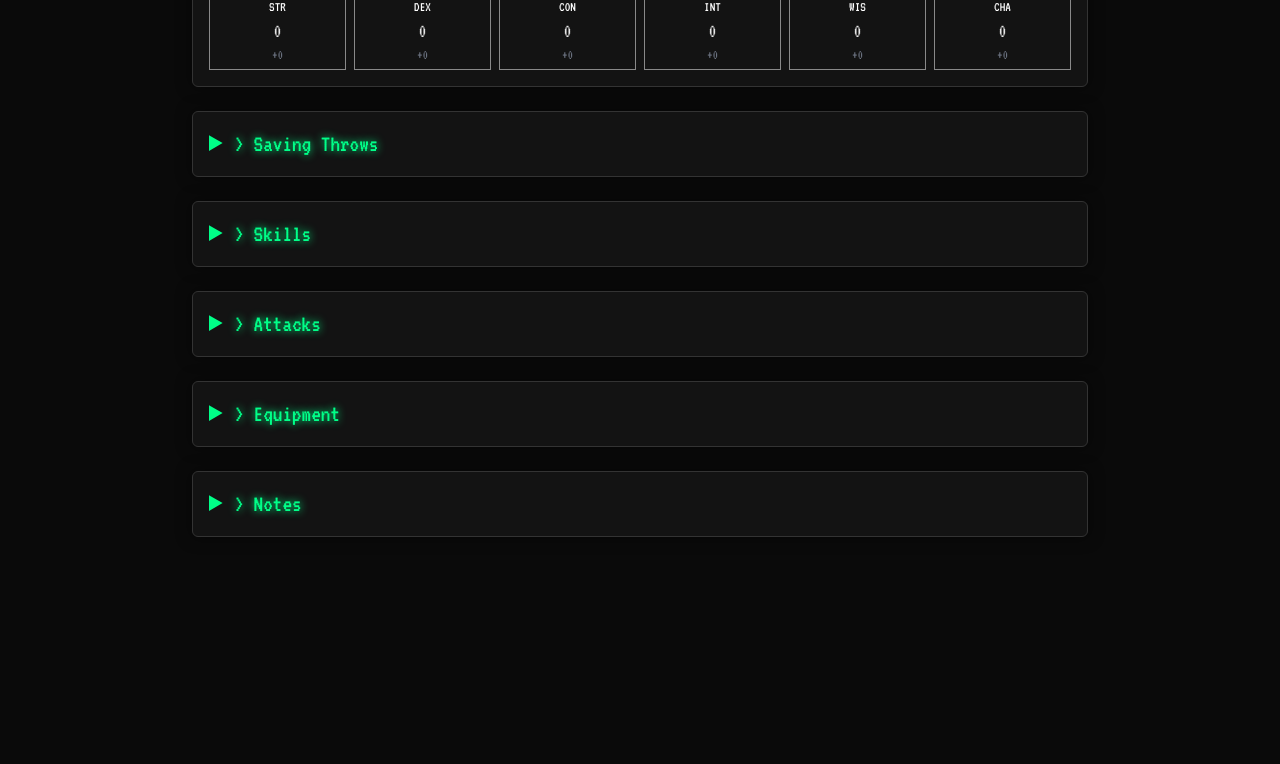
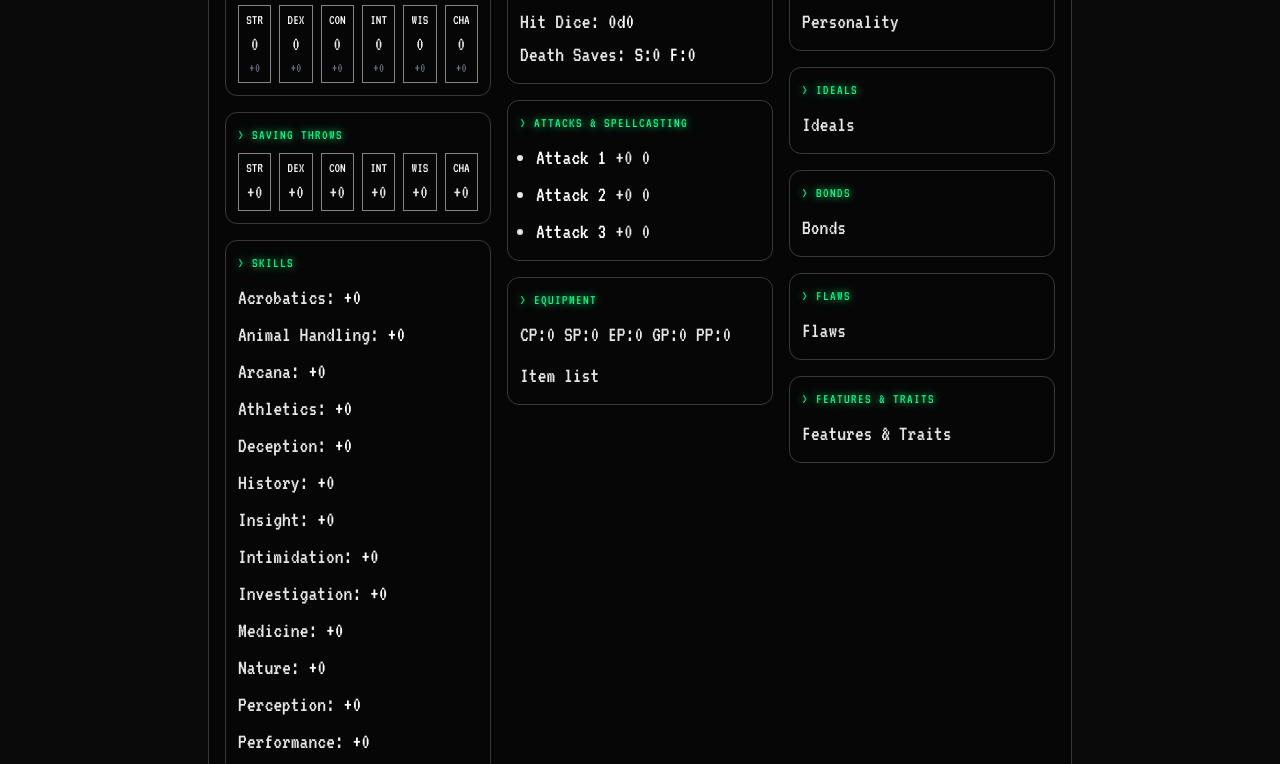
Before and after one commit to SilverBits1001/dnd-shop, a plain HTML site: page character.html in a window 1280 px wide. Shown: the part 475-1239 px from the top of the page. Before the commit the page ends 1108 px from the top, so only its background shows below. Drawn offline with nearby package versions, Linux system fonts and the light colour scheme.

Commit message:
feat: redesign character sheet layout

```diff
--- a/character.html
+++ b/character.html
@@ -153,64 +153,90 @@
             ? `CP:${data.equipment.money.cp || 0} SP:${data.equipment.money.sp || 0} EP:${data.equipment.money.ep || 0} GP:${data.equipment.money.gp || 0} PP:${data.equipment.money.pp || 0}`
             : "";
 
-        const imgSrc =
-          data.avatarUrl || "https://i.imgur.com/zLRhJXx.png";
-        const hpValue = data.combat?.hp ? `${data.combat.hp.current ?? "-"}/${data.combat.hp.max ?? "-"}` : "-";
-        const statsLine = `Armor Class: <span class="text-item-name">${data.combat?.ac ?? "-"}</span> | Initiative: <span class="text-item-name">${data.combat?.initiative ?? "-"}</span> | Hit Points: <span class="text-item-name">${hpValue}</span> | Speed: <span class="text-item-name">${data.combat?.speed ?? "-"}</span>`;
+          const imgSrc = data.avatarUrl || "https://i.imgur.com/zLRhJXx.png";
+          const hpValue = data.combat?.hp
+            ? `${data.combat.hp.current ?? "-"} / ${data.combat.hp.max ?? "-"}`
+            : "-";
 
           document.getElementById("sheet-container").innerHTML = `
-                <section class="cli-window">
-                    <div class="flex flex-col md:flex-row md:items-center gap-4">
-                        <img src="${imgSrc}" alt="${data.charname || "Character"} image" class="w-full md:w-1/3 aspect-square object-cover border border-white/50 max-w-[12rem] md:max-w-[16rem] mx-auto md:mx-0" />
-                        <div class="flex-1 text-center md:text-left">
-                            <h2 class="text-2xl text-header">${data.charname || "Unknown Adventurer"}</h2>
+          <div class="max-w-6xl mx-auto px-4">
+            <div class="flex items-center gap-2 text-sm text-header mb-4">
+              <span class="inline-block w-2 h-2 rounded-full bg-green-500 shadow-[0_0_8px_rgba(0,255,136,0.8)]"></span>
+              <span class="tracking-widest">charsheet$</span>
+              <span class="text-dim">cat ./dnd/character.json</span>
+            </div>
+            <div class="rounded-2xl border border-white/20 p-4 bg-black/40">
+              <div class="grid grid-cols-1 md:grid-cols-3 gap-4">
+                <div class="flex justify-center md:justify-start">
+                  <img src="${imgSrc}" alt="${data.charname || "Character"} image" class="w-full max-w-xs aspect-square object-cover border border-white/50 rounded-lg" />
+                </div>
+                <div class="md:col-span-2 flex flex-col justify-center text-center md:text-left space-y-2">
+                  <h2 class="text-3xl text-header">${data.charname || "Unknown Adventurer"}</h2>
                   <p class="text-dim">${[data.classlevel, data.race, data.alignment].filter(Boolean).join(" | ")}</p>
-                            <p class="mt-2 text-2xl">${statsLine}</p>
+                  <p>AC: <span class="text-item-name">${data.combat?.ac ?? "-"}</span> | Initiative: <span class="text-item-name">${data.combat?.initiative ?? "-"}</span> | HP: <span class="text-item-name">${hpValue}</span> | Speed: <span class="text-item-name">${data.combat?.speed ?? "-"}</span></p>
                 </div>
               </div>
-                </section>
-                <section class="cli-window">
-                    <h3 class="text-2xl text-header mb-2">> Abilities</h3>
+              <div class="grid grid-cols-1 md:grid-cols-3 gap-4 mt-6">
+                <div class="space-y-4">
+                  <div class="border border-white/20 rounded-xl p-3">
+                    <h3 class="text-sm text-header mb-2 uppercase tracking-widest">&gt; Attributes</h3>
                     <div class="grid grid-cols-3 sm:grid-cols-6 gap-2">${abilities}</div>
-                </section>
-                <details class="cli-window">
-                    <summary class="text-2xl text-header cursor-pointer">> Saving Throws</summary>
-                    <div class="mt-4"><div class="grid grid-cols-3 sm:grid-cols-6 gap-2">${saveBoxes}</div></div>
-                </details>
-                <details class="cli-window">
-                    <summary class="text-2xl text-header cursor-pointer">> Skills</summary>
-                    <div class="mt-4 space-y-1">
+                  </div>
+                  <div class="border border-white/20 rounded-xl p-3">
+                    <h3 class="text-sm text-header mb-2 uppercase tracking-widest">&gt; Saving Throws</h3>
+                    <div class="grid grid-cols-3 sm:grid-cols-6 gap-2">${saveBoxes}</div>
+                  </div>
+                  <div class="border border-white/20 rounded-xl p-3">
+                    <h3 class="text-sm text-header mb-2 uppercase tracking-widest">&gt; Skills</h3>
+                    <div class="space-y-1">
                       ${skills || '<p class="text-dim">No skill data.</p>'}
-                        ${data.passiveperception ? `<div>Passive Perception: <span class="text-item-name">${data.passiveperception}</span></div>` : ""}
-                        ${data.otherprofs ? `<div>Other Profs: <span class="text-item-name">${data.otherprofs}</span></div>` : ""}
+                      ${data.passiveperception ? `<p>Passive Perception: <span class="text-item-name">${data.passiveperception}</span></p>` : ""}
+                      ${data.otherprofs ? `<p>Other Profs: <span class="text-item-name">${data.otherprofs}</span></p>` : ""}
                     </div>
-                </details>
-                <details class="cli-window">
-
-                    <summary class="text-2xl text-header cursor-pointer">> Attacks</summary>
-                    <ul class="mt-4 list-disc pl-5">
-                        ${attacks || '<li class="text-dim">No attacks.</li>'}
-                    </ul>
+                  </div>
+                </div>
+                <div class="space-y-4">
+                  <div class="border border-white/20 rounded-xl p-3">
+                    <h3 class="text-sm text-header mb-2 uppercase tracking-widest">&gt; Combat</h3>
+                    <p>Hit Dice: <span class="text-item-name">${data.combat?.hitdice?.remaining ?? "-"}</span></p>
+                    <p>Death Saves: <span class="text-item-name">${data.combat?.deathSaves ? `S:${data.combat.deathSaves.successes} F:${data.combat.deathSaves.failures}` : "-"}</span></p>
+                  </div>
+                  <div class="border border-white/20 rounded-xl p-3">
+                    <h3 class="text-sm text-header mb-2 uppercase tracking-widest">&gt; Attacks &amp; Spellcasting</h3>
+                    <ul class="list-disc pl-4 space-y-1">${attacks || '<li class="text-dim">No attacks.</li>'}</ul>
                     ${data.attacksNotes ? `<p class="mt-2">${data.attacksNotes}</p>` : ""}
-                </details>
-                <details class="cli-window">
-                    <summary class="text-2xl text-header cursor-pointer">> Equipment</summary>
-                    <div class="mt-4">
-                        ${money ? `<p>> ${money}</p>` : ""}
-                        ${data.equipment?.list ? `<p class="mt-2 whitespace-pre-line">${data.equipment.list}</p>` : ''}
                   </div>
-                </details>
-                <details class="cli-window">
-                    <summary class="text-2xl text-header cursor-pointer">> Notes</summary>
-                    <div class="mt-4 space-y-2">
-                        ${data.flavor?.personality ? `<p><span class="text-header">Personality:</span> ${data.flavor.personality}</p>` : ""}
-                        ${data.flavor?.ideals ? `<p><span class="text-header">Ideals:</span> ${data.flavor.ideals}</p>` : ""}
-                        ${data.flavor?.bonds ? `<p><span class="text-header">Bonds:</span> ${data.flavor.bonds}</p>` : ""}
-                        ${data.flavor?.flaws ? `<p><span class="text-header">Flaws:</span> ${data.flavor.flaws}</p>` : ""}
-                        ${data.features ? `<p><span class="text-header">Features:</span> ${data.features}</p>` : ""}
+                  <div class="border border-white/20 rounded-xl p-3">
+                    <h3 class="text-sm text-header mb-2 uppercase tracking-widest">&gt; Equipment</h3>
+                    ${money ? `<p>${money}</p>` : ""}
+                    ${data.equipment?.list ? `<p class="mt-2 whitespace-pre-line">${data.equipment.list}</p>` : ""}
                   </div>
-                </details>
-            `;
+                </div>
+                <div class="space-y-4">
+                  <div class="border border-white/20 rounded-xl p-3">
+                    <h3 class="text-sm text-header mb-2 uppercase tracking-widest">&gt; Personality</h3>
+                    <p>${data.flavor?.personality || "-"}</p>
+                  </div>
+                  <div class="border border-white/20 rounded-xl p-3">
+                    <h3 class="text-sm text-header mb-2 uppercase tracking-widest">&gt; Ideals</h3>
+                    <p>${data.flavor?.ideals || "-"}</p>
+                  </div>
+                  <div class="border border-white/20 rounded-xl p-3">
+                    <h3 class="text-sm text-header mb-2 uppercase tracking-widest">&gt; Bonds</h3>
+                    <p>${data.flavor?.bonds || "-"}</p>
+                  </div>
+                  <div class="border border-white/20 rounded-xl p-3">
+                    <h3 class="text-sm text-header mb-2 uppercase tracking-widest">&gt; Flaws</h3>
+                    <p>${data.flavor?.flaws || "-"}</p>
+                  </div>
+                  <div class="border border-white/20 rounded-xl p-3">
+                    <h3 class="text-sm text-header mb-2 uppercase tracking-widest">&gt; Features &amp; Traits</h3>
+                    <p class="whitespace-pre-line">${data.features || "-"}</p>
+                  </div>
+                </div>
+              </div>
+            </div>
+          </div>`;
         }
 
       async function loadCharacter() {
```
Lines whose indentation alone changed are shown as unchanged.
